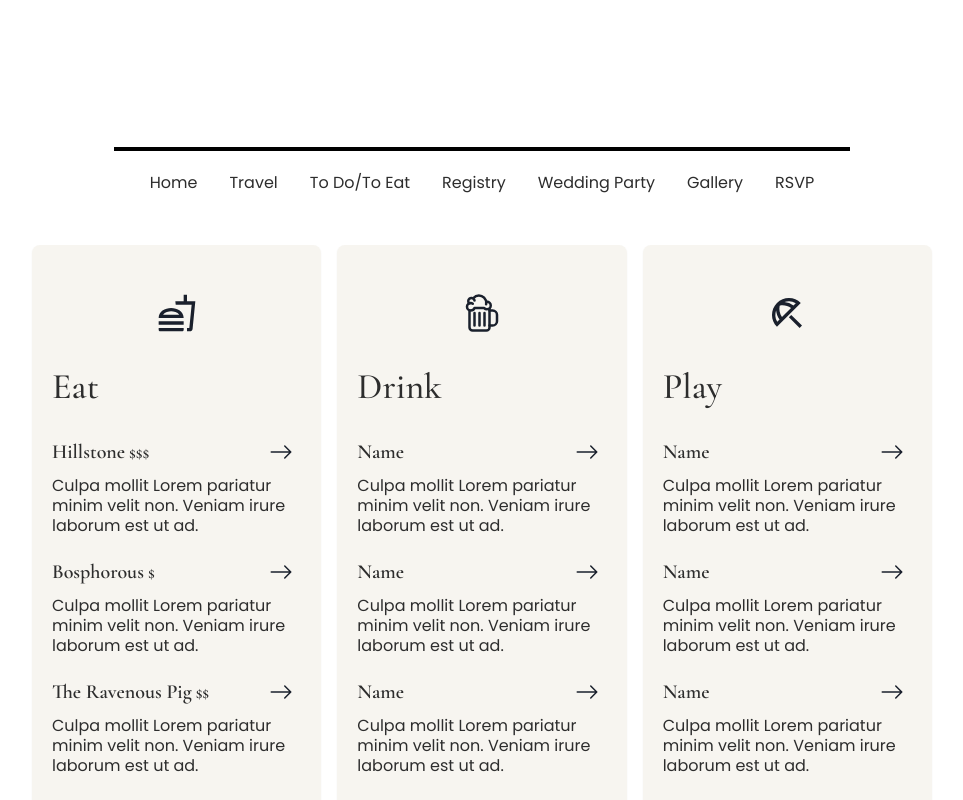
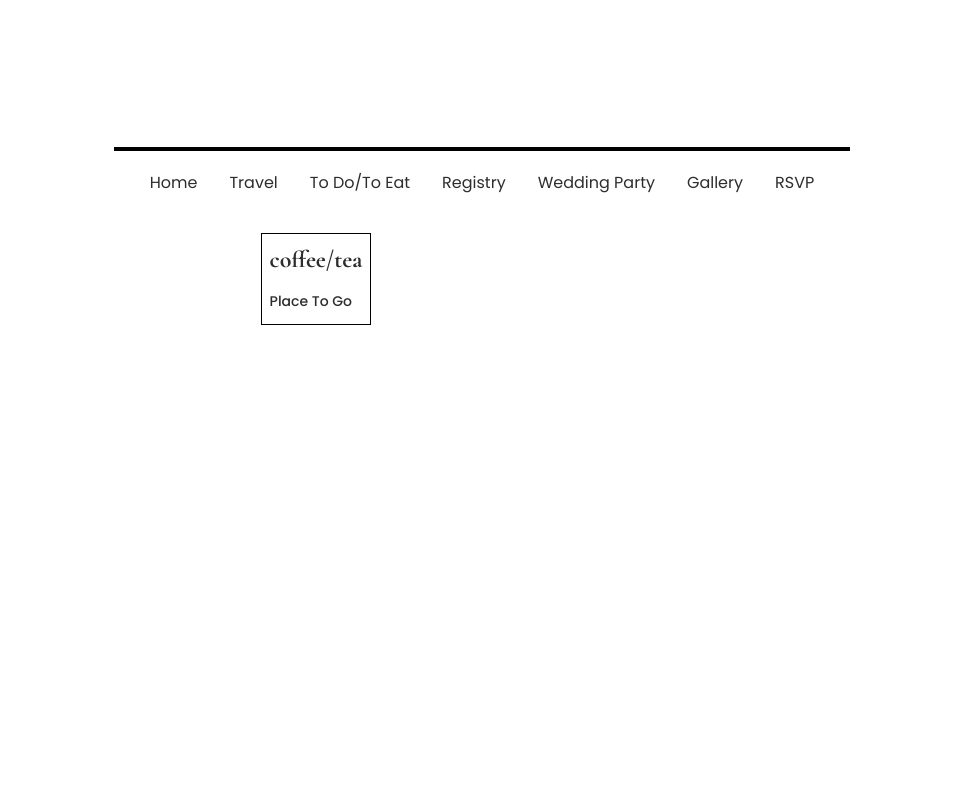
Before and after one commit to kblair40/wedding_v2, a React (Create React App) app: page /thingstodo in a window 1280 px wide. Shown: the top 800 px of the page, without its empty margins (158-1121 px from the left). Built offline with nearby package versions, Linux system fonts and the light colour scheme.

Commit message:
Setup skeletons for new 'activity' wrapper components

```diff
--- /dev/null
+++ b/src/components/Activities/ActivityItem.js
@@ -0,0 +1,17 @@
+import React from "react";
+import { Box, Link, Text, Flex } from "@chakra-ui/react";
+import { Link as RRLink } from "react-router-dom";
+
+const ActivityItem = ({ name, url }) => {
+  return (
+    <Box>
+      {/* <Link as={RRLink}> */}
+      <Text fontWeight="500" fontSize="sm">
+        {name}
+      </Text>
+      {/* </Link> */}
+    </Box>
+  );
+};
+
+export default ActivityItem;
--- /dev/null
+++ b/src/components/Activities/ActivityList.js
@@ -0,0 +1,20 @@
+import React from "react";
+import { Box, Heading, Text, Flex } from "@chakra-ui/react";
+
+const ActivityList = ({ label, children }) => {
+  return (
+    <Box border="1px solid black" p="12px 8px">
+      <Heading
+        fontWeight="700"
+        mb="16px"
+        fontSize="2xl"
+        //
+      >
+        {label}
+      </Heading>
+      {children}
+    </Box>
+  );
+};
+
+export default ActivityList;
--- /dev/null
+++ b/src/components/Activities/index.js
@@ -0,0 +1,17 @@
+import React from "react";
+import { Box } from "@chakra-ui/react";
+
+import ActivityList from "./ActivityList";
+import ActivityItem from "./ActivityItem";
+
+const Activities = () => {
+  return (
+    <Box>
+      <ActivityList label="coffee/tea">
+        <ActivityItem name="Place To Go" />
+      </ActivityList>
+    </Box>
+  );
+};
+
+export default Activities;
--- a/src/pages/ToDoToEat/index.js
+++ b/src/pages/ToDoToEat/index.js
@@ -14,51 +14,23 @@ import { addGuest } from "api/api";
 import { MAX_WIDTHS } from "utils/constants";
 import PageContainer from "components/containers/PageContainer";
 import ToDoToEatCard from "components/containers/ToDoToEatCard";
+import Activities from "components/Activities";
 
 const ToDoToEat = () => {
   return (
     <PageContainer center px={{ base: 0, md: "24px" }}>
       <Flex
-        // border="1px solid green"
-        justify="center"
-        mt="36px"
-        w="100%"
-        pb="32px"
-      >
-        <Flex
         maxW={{
-            // base: "420px",
-            // sm: "480px",
           md: "720px",
           lg: "900px",
         }}
-          // maxW={MAX_WIDTHS()}
         align="center"
         direction="column"
         w="100%"
         // border="1px solid red"
+        pt="24px"
       >
-          <Stack
-            // border="1px solid red"
-            spacing={{ base: "16px" }}
-            direction={{ base: "column", md: "row" }}
-            justifyContent="center"
-            w="100%"
-          >
-            <Box>
-              <ToDoToEatCard heading="Eat" />
-            </Box>
-            <Box>
-              <ToDoToEatCard heading="Drink" />
-            </Box>
-            <Box>
-              <ToDoToEatCard heading="Play" />
-            </Box>
-          </Stack>
-          <Box mt="16px" w="100%">
-            <ToDoToEatCard heading="For the Kiddos" />
-          </Box>
-        </Flex>
+        <Activities />
       </Flex>
     </PageContainer>
   );
@@ -66,19 +38,49 @@ const ToDoToEat = () => {
 
 export default ToDoToEat;
 
-// const addNewGuest = () => {
-//   addGuest({
-//     firstName: "fakefn2",
-//     lastName: "fakeln2",
-//     email: "email1@email.com",
-//     phoneNumber: "123.456.4321",
-//     side: "groom",
-//     entree: "beef",
-//   });
-// };
-
-{
-  /* <Button onClick={addNewGuest} size="sm">
-  Add Guest
-</Button> */
-}
+// return (
+//   <PageContainer center px={{ base: 0, md: "24px" }}>
+//     <Flex
+//       // border="1px solid green"
+//       justify="center"
+//       mt="36px"
+//       w="100%"
+//       pb="32px"
+//     >
+//       <Flex
+//         maxW={{
+//           // base: "420px",
+//           // sm: "480px",
+//           md: "720px",
+//           lg: "900px",
+//         }}
+//         // maxW={MAX_WIDTHS()}
+//         align="center"
+//         direction="column"
+//         w="100%"
+//         // border="1px solid red"
+//       >
+//         <Stack
+//           // border="1px solid red"
+//           spacing={{ base: "16px" }}
+//           direction={{ base: "column", md: "row" }}
+//           justifyContent="center"
+//           w="100%"
+//         >
+//           <Box>
+//             <ToDoToEatCard heading="Eat" />
+//           </Box>
+//           <Box>
+//             <ToDoToEatCard heading="Drink" />
+//           </Box>
+//           <Box>
+//             <ToDoToEatCard heading="Play" />
+//           </Box>
+//         </Stack>
+//         <Box mt="16px" w="100%">
+//           <ToDoToEatCard heading="For the Kiddos" />
+//         </Box>
+//       </Flex>
+//     </Flex>
+//   </PageContainer>
+// );
```
Lines whose indentation alone changed are shown as unchanged.
